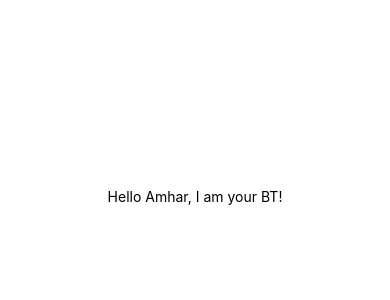
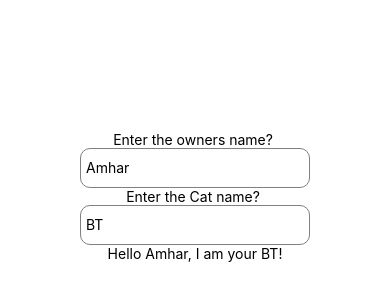
Before and after one commit to thecodemonster1/your-cat, a React Native app: screen / in a window 390 px wide. Shown: the part 226-526 px from the top of the page. Built offline with nearby package versions, Linux system fonts and the light colour scheme.

Commit message:
create custom components

```diff
--- a/App.js
+++ b/App.js
@@ -1,5 +1,6 @@
 import { StatusBar } from 'expo-status-bar';
 import { StyleSheet, Text, View } from 'react-native';
+import { TextInput } from 'react-native-web';
 
 // export default function App() {
 //   return (
@@ -11,10 +12,18 @@ import { StyleSheet, Text, View } from 'react-native';
 // }
 const Cat = () => {
   const owner = 'Amhar';
-  const name = 'BT';
+  const cat = 'BT';
   return (
     <View style={styles.container}>
-      <Text>Hello {owner}, I am your {name}!</Text>
+      <Text>Enter the owners name? </Text>
+      <TextInput style={styles.textInput}
+        defaultValue={owner}
+      />
+      <Text>Enter the Cat name? </Text>
+      <TextInput style={styles.textInput}
+        defaultValue={cat}
+      />
+      <Text>Hello {owner}, I am your {cat}!</Text>
     </View>
   );
 };
@@ -28,4 +37,11 @@ const styles = StyleSheet.create({
     alignItems: 'center',
     justifyContent: 'center',
   },
+  textInput:{
+    height: 40,
+    borderColor: 'gray',
+    borderWidth: 1,
+    padding: 5,
+    borderRadius: 10,
+  },
 });
```
